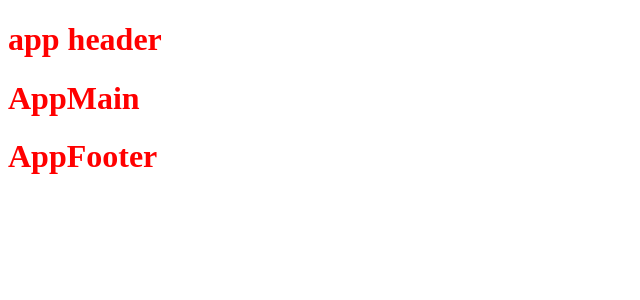
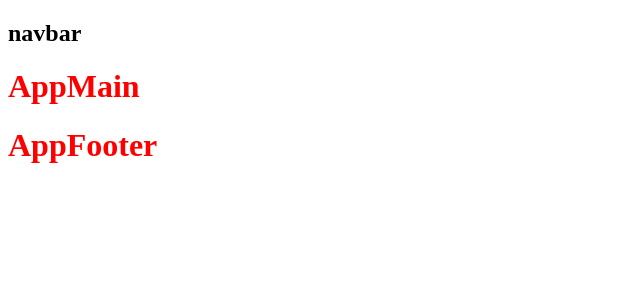
Before and after one commit to giuseppelamaestra/proj-html-vuejs, a Vue app: page / in a window 1280 px wide. Shown: the top 300 px of the page, without its empty margins (0-640 px from the left). Built offline with nearby package versions, Linux system fonts and the light colour scheme.

Commit message:
added new components navbar

```diff
--- a/src/components/AppHeader.vue
+++ b/src/components/AppHeader.vue
@@ -1,8 +1,10 @@
 <script>
 
+import AppNavBar from './AppNavBar.vue';
 
 export default {
-  name: 'AppHeader',
+    name: "AppHeader",
+    components: { AppNavBar }
 }
 
 
@@ -10,9 +12,21 @@ export default {
 
 <template>
 
- <h1>
-   app header
- </h1>
+  <header>
+
+    <div class="container">
+
+      <AppNavBar/>
+
+
+    </div>
+
+
+
+
+  </header>
+
+
 
 </template>
 
--- /dev/null
+++ b/src/components/AppNavBar.vue
@@ -0,0 +1,16 @@
+<template>
+
+    <h2>
+        navbar
+    </h2>
+</template>
+
+<script>
+export default {
+    name: 'AppNavBar'
+}
+</script>
+
+<style lang="scss">
+
+</style>
```
